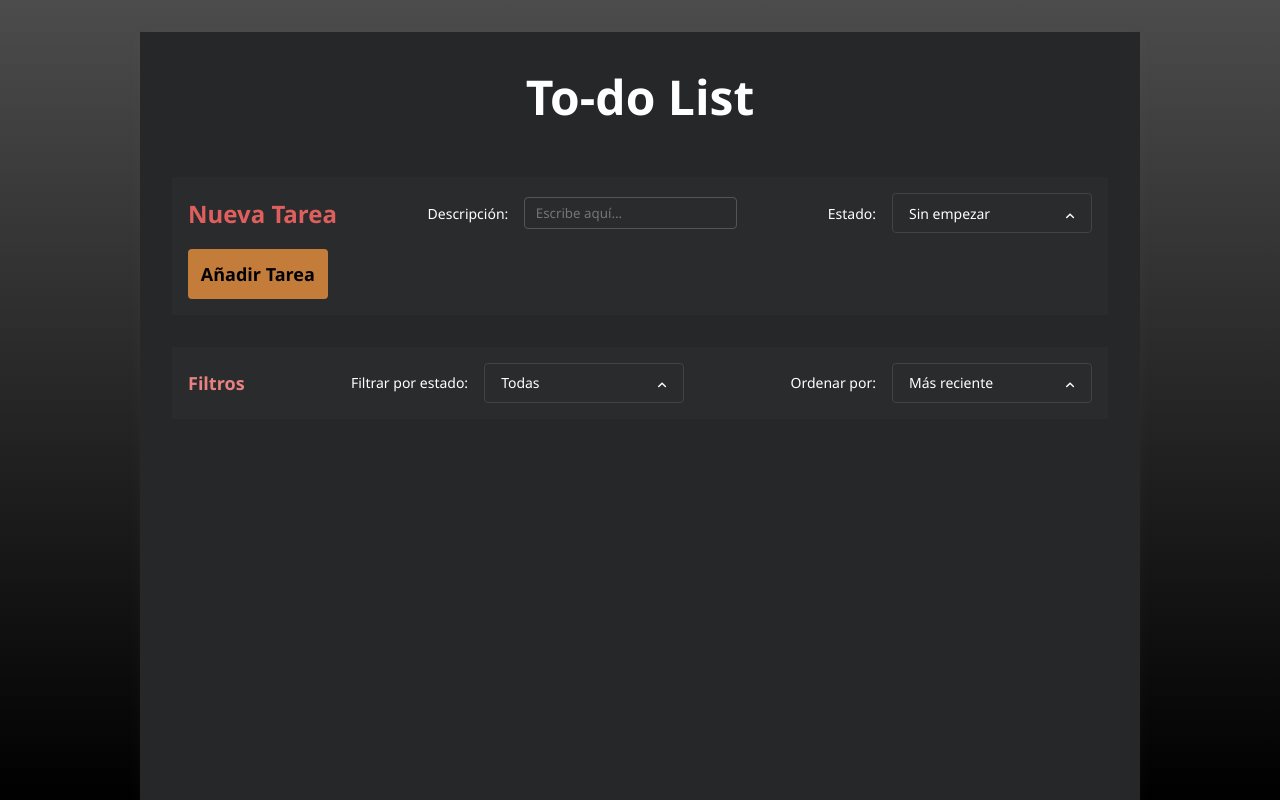
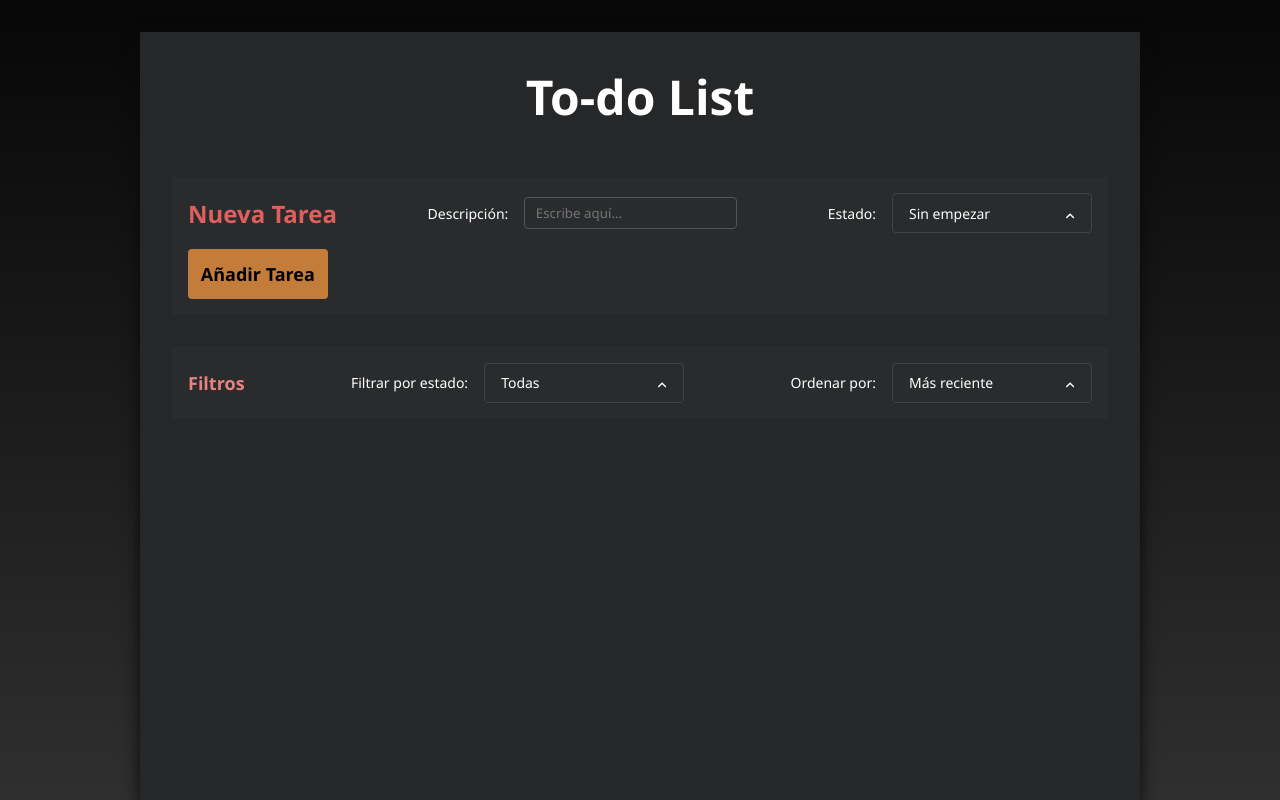
Before and after one commit to KevinVanDerSchans/to-do-list-angular16, an Angular app: page / in a window 1280 px wide. Built offline with nearby package versions, Linux system fonts and the light colour scheme.

Commit message:
Adjust background-color

```diff
--- a/src/app/app.component.scss
+++ b/src/app/app.component.scss
@@ -11,7 +11,7 @@
   padding: 2rem;
   background-color: #252728;
   border: none;
-  box-shadow: 0px 4px 15px 0px rgba(180, 180, 180, 0.05);
+  box-shadow: 0px 4px 15px 0px rgb(10, 10, 10);
   border-bottom: none;
   color: #fff;
 
--- a/src/styles.scss
+++ b/src/styles.scss
@@ -8,6 +8,6 @@
 }
 
 body {
-  background: linear-gradient(to top, #000, #4d4c4c);
+  background: linear-gradient(to bottom, #070707, #2f2f2f);
   height: 100vh;
 }
```
Also changed, not shown: src/assets/readme/todolist-readme.png.
